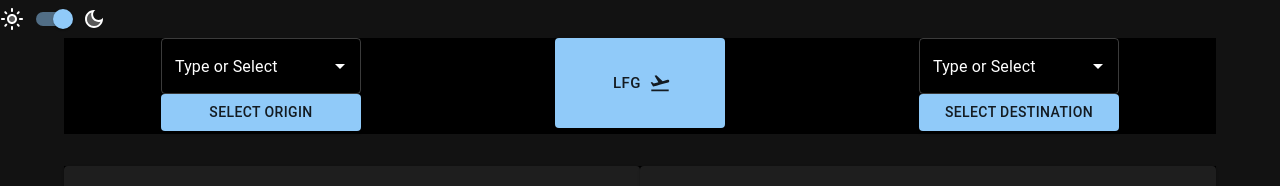
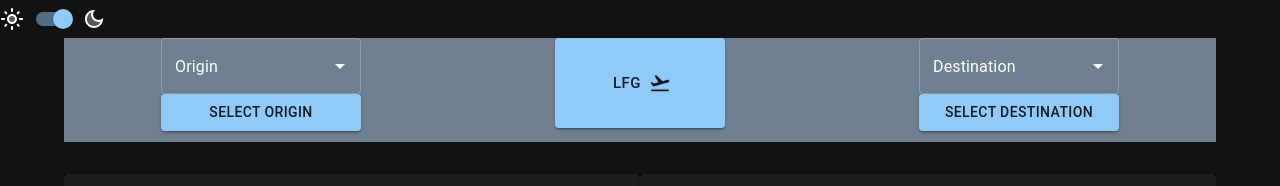
Before and after one commit to gagecantrelle/TravelFlix, a React app: page / in a window 1280 px wide. Shown: the top 186 px of the page. Built offline with nearby package versions, Linux system fonts and the light colour scheme; no server answers; the HTML template or start-up script is replaced by a standard one.

Commit message:
lotsOfLittleTweeks

```diff
--- a/client/src/components/App.jsx
+++ b/client/src/components/App.jsx
@@ -8,7 +8,8 @@ import Story2 from './Story2/Story2.jsx';
 import UserFeed from './Story6/UserFeed.jsx';
 import DarkModeSwitch from './DarkModeSwitch.jsx';
 import MediaInfo from './Story3/MediaInfo.jsx';
-import Map from './ThumUpDown/Map.jsx';
+
+// import Map from './ThumUpDown/Map.jsx';
 // import UserFeed from './Story6/UserFeed.jsx';
 
 class App extends Component {
@@ -97,7 +98,7 @@ class App extends Component {
 
     return (
       <ThemeProvider theme={darkTheme}>
-        <CssBaseline />
+        <CssBaseline enableColorScheme />
 
         <div>
           <Drawer
@@ -112,6 +113,7 @@ class App extends Component {
           <DarkModeSwitch
             isDarkMode={darkTheme.palette.mode === 'dark'}
             onToggle={this.handleDarkModeToggle}
+            anchor="right"
           />
 
           <Story2 changeMovie={this.changeMovie} userName={userName} userObject={userObject} />
--- a/client/src/components/Story2/DestC.jsx
+++ b/client/src/components/Story2/DestC.jsx
@@ -9,7 +9,7 @@ import { NetFlixCountries } from '../../NetFlixCountries';
 function DestC(props) {
   const { changeDest } = props;
 
-  const [value, setValue] = React.useState('Type or Select');
+  const [value, setValue] = React.useState('Destination');
   const [inputValue, setInputValue] = React.useState('');
 
   const options = NetFlixCountries.map((option) => option.country);
--- a/client/src/components/Story2/OriginC.jsx
+++ b/client/src/components/Story2/OriginC.jsx
@@ -9,7 +9,7 @@ import { NetFlixCountries } from '../../NetFlixCountries';
 function OriginC(props) {
   const { changeOrigin } = props;
 
-  const [value, setValue] = React.useState('Type or Select');
+  const [value, setValue] = React.useState('Origin');
   const [inputValue, setInputValue] = React.useState('');
 
   const options = NetFlixCountries.map((option) => option.country);
--- a/client/src/components/Story2/Story2.jsx
+++ b/client/src/components/Story2/Story2.jsx
@@ -45,8 +45,8 @@ function Story2(props) {
           <Box sx={{
             display: 'flex',
             justifyContent: 'space-around',
-            bgcolor: 'black',
-            height: '12vh',
+            bgcolor: 'slategrey',
+            height: '13vh',
           }}
           >
             {' '}
--- a/client/src/components/Story2/WatchList.jsx
+++ b/client/src/components/Story2/WatchList.jsx
@@ -13,6 +13,7 @@ import Button from '@mui/material/Button';
 import axios from 'axios';
 import Chip from '@mui/material/Chip';
 import PlayCircleFilledIcon from '@mui/icons-material/PlayCircleFilled';
+import { styled } from '@mui/system';
 
 function WatchList(props) {
   const {
@@ -20,6 +21,12 @@ function WatchList(props) {
   } = props;
   const [movieList, setMovieList] = useState(userObject.movieList || {});
   const [checked, setChecked] = React.useState([1]);
+
+  const LargeListItemText = styled(ListItemText)(({ theme }) => ({
+    '.MuiListItemText-primary': {
+      fontSize: theme.typography.pxToRem(18),
+    },
+  }));
 
   // render when button clicked
   useEffect(() => {
@@ -94,9 +101,10 @@ function WatchList(props) {
       >
         <ListItem>
           <Chip
-            icon={<PlayCircleFilledIcon />}
-            label="Click On Name To Play"
+            icon={<PlayCircleFilledIcon style={{ fontSize: 30 }} />}
+            label="Click On Name To Play On Netflix"
             variant="outlined"
+            style={{ fontSize: 20 }}
           />
           <Button
             variant="contained"
@@ -106,7 +114,7 @@ function WatchList(props) {
               ml: 5,
             }}
           >
-            Delete Selected
+            Delete Checked Items
           </Button>
 
         </ListItem>
@@ -130,9 +138,14 @@ function WatchList(props) {
                   <Avatar
                     alt={`Avatar n°${value + 1}`}
                     src={movie.image}
+                    sx={{
+                      width: 55,
+                      height: 55,
+                      mr: 5,
+                    }}
                   />
                 </ListItemAvatar>
-                <ListItemText
+                <LargeListItemText
                   id={labelId}
                   primary={movie.name}
                   onClick={() => playOnNetflix(movie.trailer.netflix_id)}
```
Also changed, not shown: 1 other file (tests, documents, lock files or other folders).
